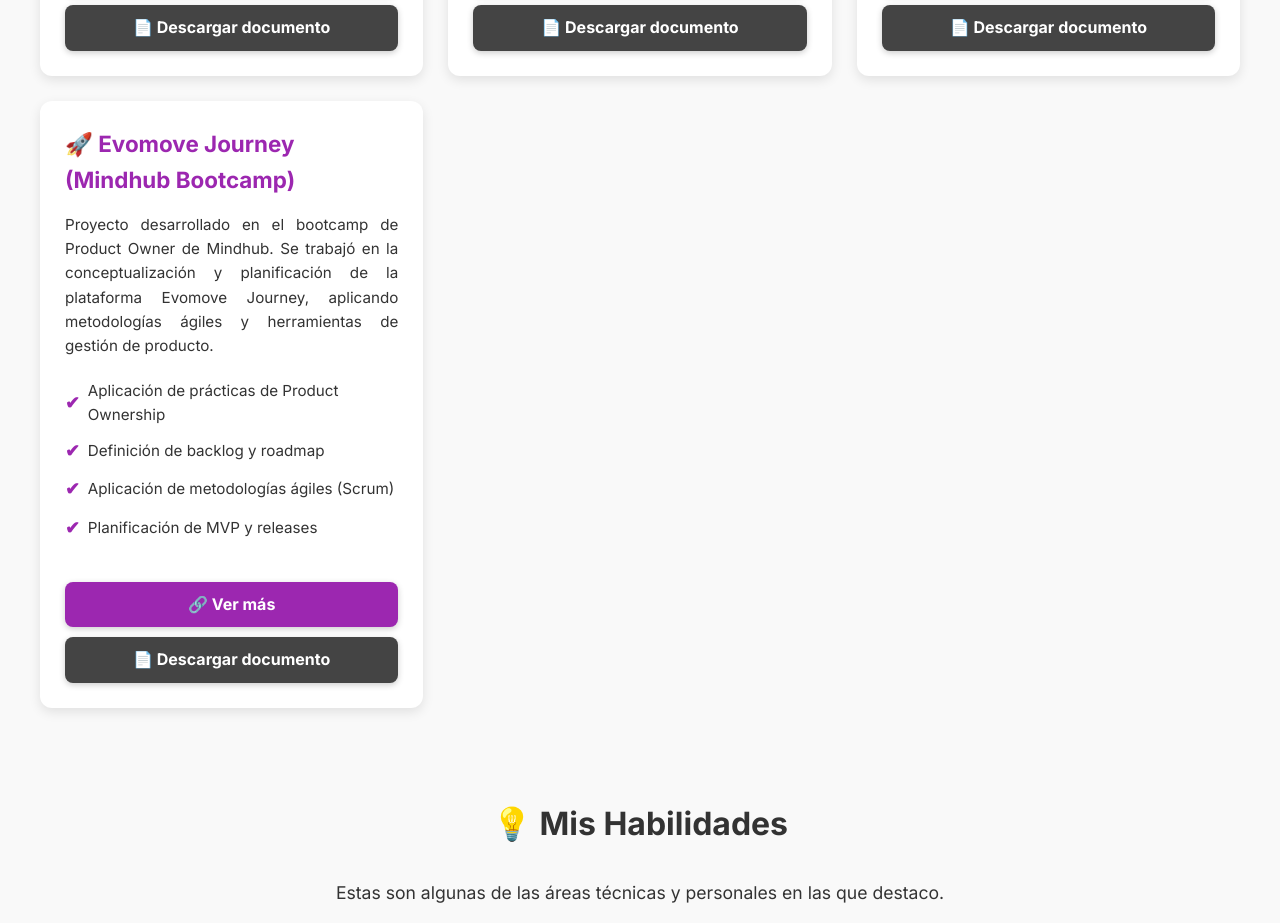
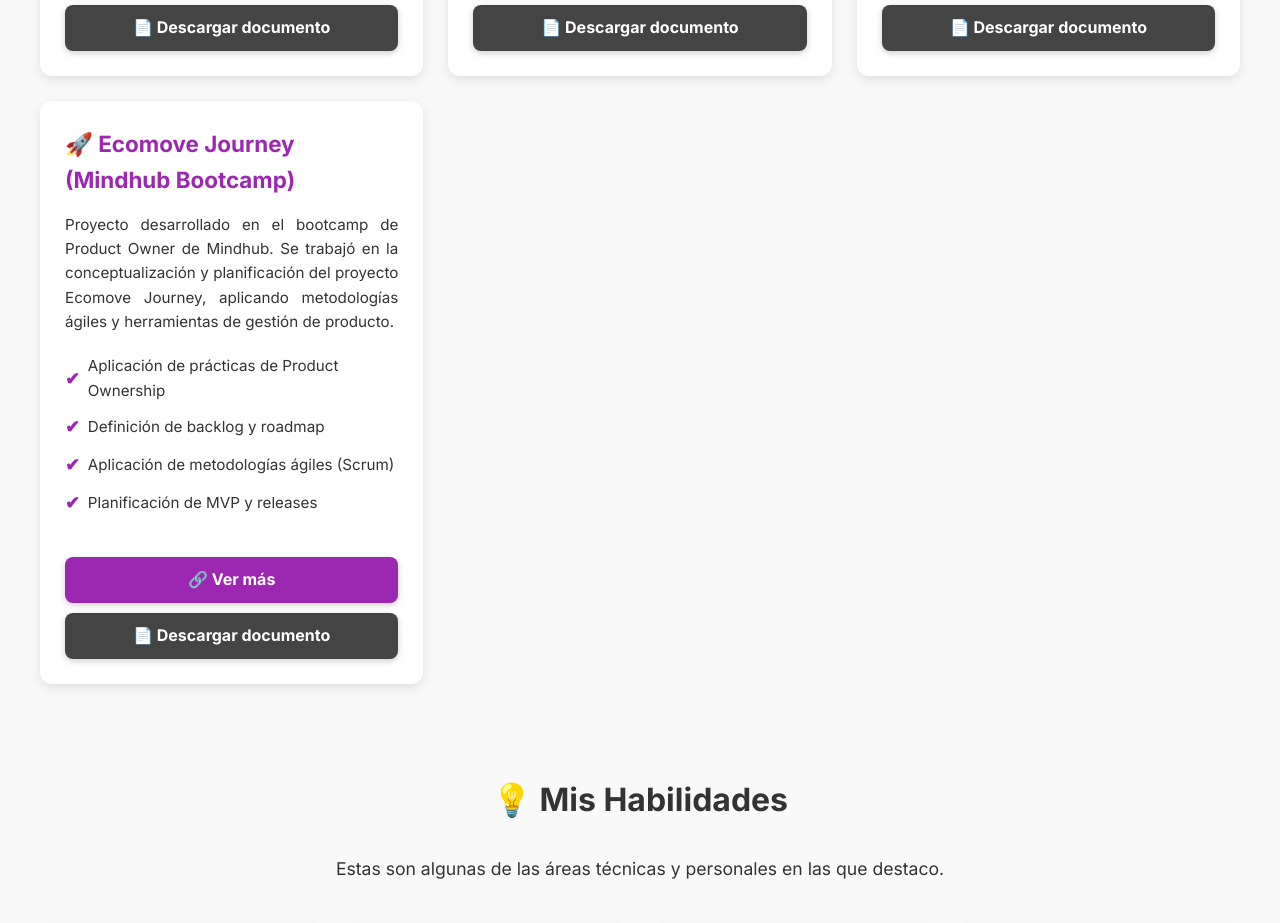
Before and after one commit to MarceloAraneda26/Portafolio-Inicial, a React (Vite) app: page / in a window 1280 px wide. Shown: the part 1860-2783 px from the top of the page. Built offline with nearby package versions, Linux system fonts and the light colour scheme.

Commit message:
Actualizacion final para PO 2

```diff
--- a/src/components/Projects.jsx
+++ b/src/components/Projects.jsx
@@ -46,9 +46,9 @@
       doc: "/docs/tibox-analitica.pdf",
     },
     {
-      titulo: "🚀 Evomove Journey (Mindhub Bootcamp)",
+      titulo: "🚀 Ecomove Journey (Mindhub Bootcamp)",
       descripcion:
-        "Proyecto desarrollado en el bootcamp de Product Owner de Mindhub. Se trabajó en la conceptualización y planificación de la plataforma Evomove Journey, aplicando metodologías ágiles y herramientas de gestión de producto.",
+        "Proyecto desarrollado en el bootcamp de Product Owner de Mindhub. Se trabajó en la conceptualización y planificación del proyecto Ecomove Journey, aplicando metodologías ágiles y herramientas de gestión de producto.",
       detalles: [
         "Aplicación de prácticas de Product Ownership",
         "Definición de backlog y roadmap",
@@ -57,7 +57,7 @@
       ],
       color: "#9c27b0",
       link: "https://ecomovejourney.netlify.app/",
-      doc: "/docs/evomove-journey.pdf",
+      doc: "/docs/ecomove-journey.pdf",
     },
   ];
 
```
